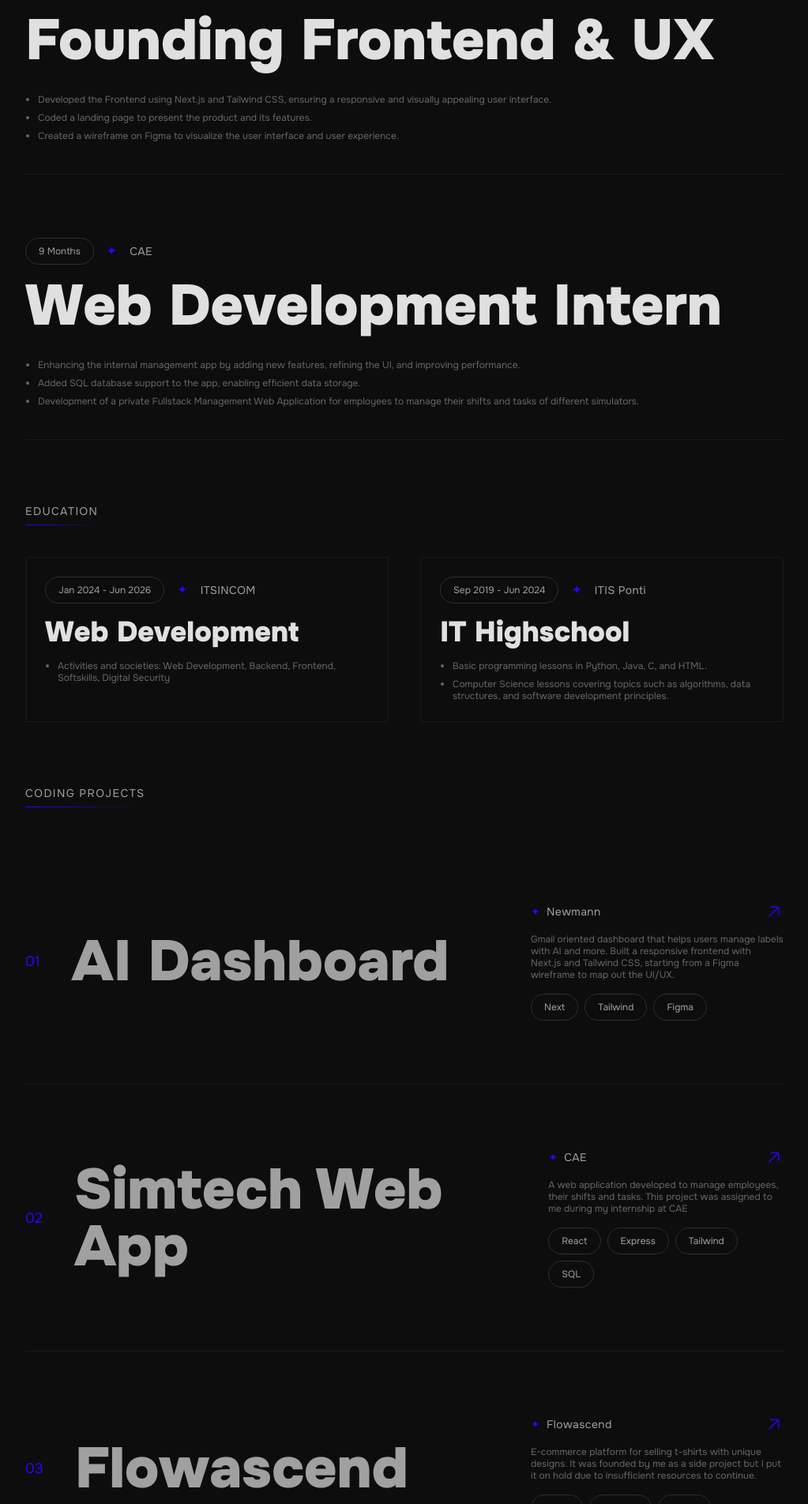
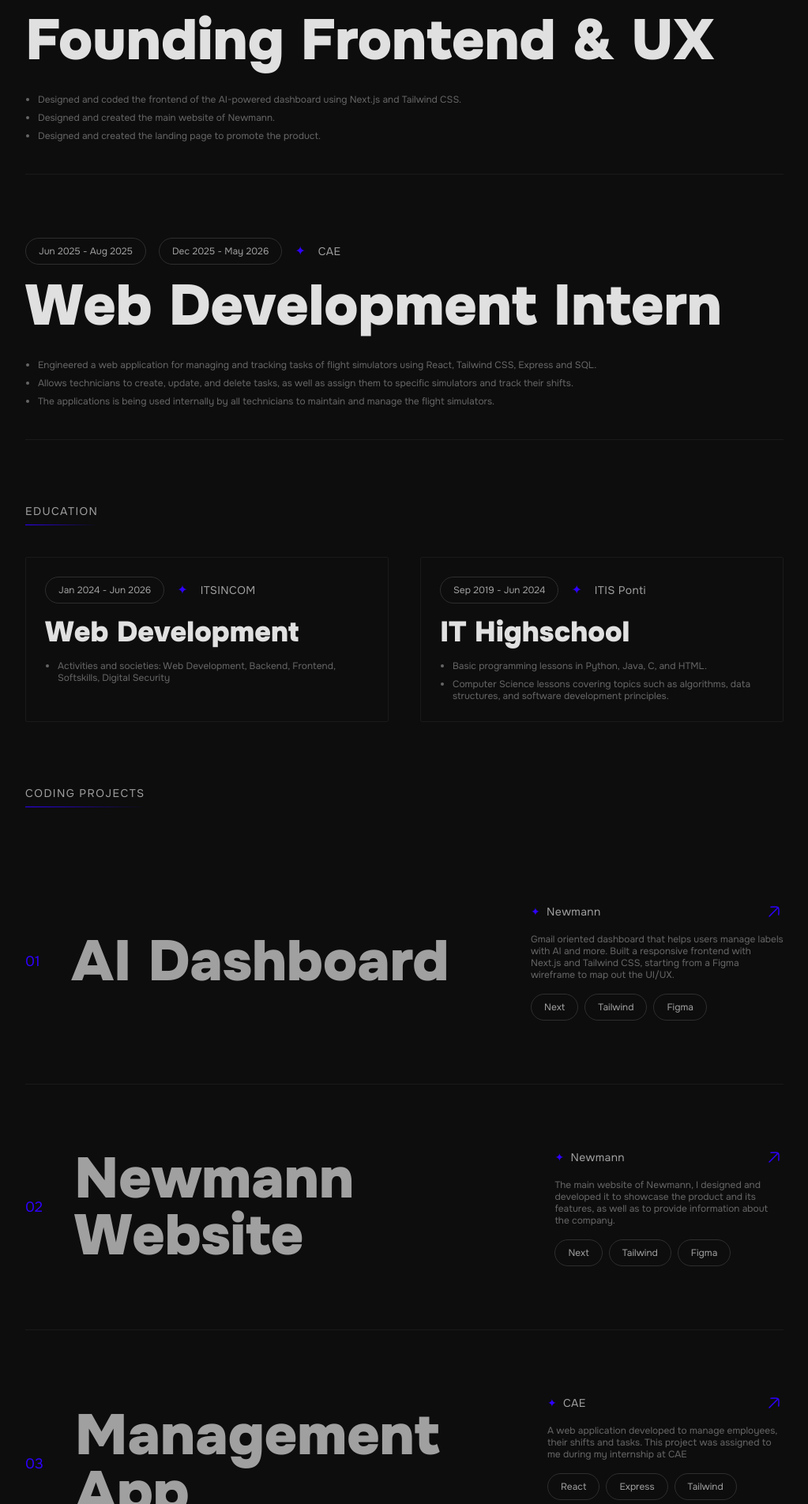
Before and after one commit to Vladdddy/Portfolio-Vladyslav, a Next.js app: page / in a window 1280 px wide. Shown: the part 896-2800 px from the top of the page at 79% size, without its empty margins (128-1151 px from the left). Built offline with nearby package versions, Linux system fonts and the light colour scheme; a web font is replaced by a local one.

Commit message:
fix(ui): fixed minor bugs and added final features to the portfolio

```diff
--- a/src/app/page.tsx
+++ b/src/app/page.tsx
@@ -3,6 +3,7 @@ import Career from "@/components/layout/Career";
 import Projects from "@/components/layout/Projects";
 import DesignProjects from "@/components/layout/DesignProjects";
 import Navbar from "@/components/layout/Navbar";
+import Footer from "@/components/layout/Footer";
 
 export default function Home() {
     return (
@@ -18,6 +19,7 @@ export default function Home() {
             <div id="design-projects">
                 <DesignProjects />
             </div>
+            <Footer />
         </main>
     );
 }
--- a/src/components/layout/DesignProjects.tsx
+++ b/src/components/layout/DesignProjects.tsx
@@ -104,7 +104,7 @@ export default function DesignProjects() {
                                 </h1>
                             </div>
 
-                            <div className="flex flex-col items-end gap-4 max-w-xs">
+                            <div className="flex flex-col items-start md:items-end gap-4 w-full md:max-w-xs">
                                 <p className="text-(--placeholder-text) group-hover:text-(--text-white) transition-colors duration-200 text-xs leading-tight">
                                     {project.description}
                                 </p>
--- /dev/null
+++ b/src/components/layout/Footer.tsx
@@ -0,0 +1,14 @@
+import React from "react";
+
+export default function Footer() {
+    return (
+        <footer className="py-10 mt-20">
+            <div className="container mx-auto px-4">
+                <p className="text-center text-(--placeholder-text) text-xs">
+                    &copy; {new Date().getFullYear()} Vladyslav Bukator. All
+                    rights reserved.
+                </p>
+            </div>
+        </footer>
+    );
+}
--- a/src/components/layout/Hero.tsx
+++ b/src/components/layout/Hero.tsx
@@ -52,14 +52,14 @@ export default function Hero() {
                     <p className="text-(--subtext) text-xs md:text-[14px] mt-4 max-w-xl leading-snug">
                         Founding Frontend & UX Engineer at{" "}
                         <Link
-                            href="https://www.linkedin.com/company/newmann/"
+                            href="https://newmann.ai/"
                             target="_blank"
                             className="font-normal text-(--text) cursor-pointer"
                         >
                             Newmann
                         </Link>
                         . I design clean interfaces in Figma and engineer them
-                        into production-ready products with React, Next and
+                        into production-ready products with React/Next and
                         Tailwind.
                     </p>
 
--- a/src/components/layout/Projects.tsx
+++ b/src/components/layout/Projects.tsx
@@ -6,6 +6,7 @@ import ArrowUpIcon from "@/assets/icons/arrowUp";
 import newmannImg from "@/assets/projects-images/newmann-prj.png";
 import caeImg from "@/assets/projects-images/cae-prj.png";
 import flowascendImg from "@/assets/projects-images/flowascend-prj.png";
+import newmannWebsiteImg from "@/assets/projects-images/newmann-website.png";
 
 const projects = [
     {
@@ -18,9 +19,20 @@ const projects = [
         href: "https://newmann.ai/",
         image: newmannImg,
     },
+
     {
         number: "02",
-        title: "Simtech Web App",
+        title: "Newmann Website",
+        company: "Newmann",
+        description:
+            "The main website of Newmann, I designed and developed it to showcase the product and its features, as well as to provide information about the company.",
+        tags: ["Next", "Tailwind", "Figma"],
+        href: "https://newmann.ai/",
+        image: newmannWebsiteImg,
+    },
+    {
+        number: "03",
+        title: "Management App",
         company: "CAE",
         description:
             "A web application developed to manage employees, their shifts and tasks. This project was assigned to me during my internship at CAE",
@@ -29,8 +41,8 @@ const projects = [
         image: caeImg,
     },
     {
-        number: "03",
-        title: "Flowascend",
+        number: "04",
+        title: "Landing Page",
         company: "Flowascend",
         description:
             "E-commerce platform for selling t-shirts with unique designs. It was founded by me as a side project but I put it on hold due to insufficient resources to continue.",
--- a/src/components/layout/Work.tsx
+++ b/src/components/layout/Work.tsx
@@ -20,17 +20,15 @@ export default function Work() {
 
                     <ul className="list-disc mt-4 ml-4 flex flex-col gap-2">
                         <li className="text-xs text-(--placeholder-text) leading-tight">
-                            Developed the Frontend using Next.js and Tailwind
-                            CSS, ensuring a responsive and visually appealing
-                            user interface.
+                            Designed and coded the frontend of the AI-powered
+                            dashboard using Next.js and Tailwind CSS.
                         </li>
                         <li className="text-xs text-(--placeholder-text) leading-tight">
-                            Coded a landing page to present the product and its
-                            features.
+                            Designed and created the main website of Newmann.
                         </li>
                         <li className="text-xs text-(--placeholder-text) leading-tight">
-                            Created a wireframe on Figma to visualize the user
-                            interface and user experience.
+                            Designed and created the landing page to promote the
+                            product.
                         </li>
                     </ul>
                 </div>
@@ -38,39 +36,38 @@ export default function Work() {
 
             <div className="group flex flex-col md:flex-row items-start gap-4">
                 <div className="flex flex-col gap-4 border-b border-(--separator) pb-10 w-full">
-                    <div className="flex items-center gap-4">
+                    <div className="flex items-center flex-wrap gap-4">
                         <p className="w-fit text-(--subtext) text-xs border border-(--div-stroke) py-2 px-4 rounded-full flex items-center justify-start gap-2">
-                            9 Months
+                            Jun 2025 - Aug 2025
+                        </p>
+                        <p className="w-fit text-(--subtext) text-xs border border-(--div-stroke) py-2 px-4 rounded-full flex items-center justify-start gap-2">
+                            Dec 2025 - May 2026
                         </p>
                         <h1 className="text-(--primary) text-md">✦</h1>
                         <h1 className="text-(--subtext) text-xs md:text-sm tracking-wide">
                             CAE
                         </h1>
                     </div>
-                    {/* <h1 className="text-xl lg:text-7xl font-black text-(--subtext) hover:px-4 hover:text-(--text-white) cursor-pointer transition-all duration-200 flex items-center gap-4">
-                        Web Development Intern
-                        <span className="text-(--primary) ml-auto">
-                            <ArrowUpIcon className="w-4 h-4 md:w-10 md:h-10" />
-                        </span>
-                    </h1> */}
+
                     <h1 className="text-xl lg:text-7xl font-black text-(--text) ">
                         Web Development Intern
                     </h1>
 
                     <ul className="list-disc mt-4 ml-4 flex flex-col gap-2">
                         <li className="text-xs text-(--placeholder-text) leading-tight">
-                            Enhancing the internal management app by adding new
-                            features, refining the UI, and improving
-                            performance.
+                            Engineered a web application for managing and
+                            tracking tasks of flight simulators using React,
+                            Tailwind CSS, Express and SQL.
                         </li>
                         <li className="text-xs text-(--placeholder-text) leading-tight">
-                            Added SQL database support to the app, enabling
-                            efficient data storage.
+                            Allows technicians to create, update, and delete
+                            tasks, as well as assign them to specific simulators
+                            and track their shifts.
                         </li>
                         <li className="text-xs text-(--placeholder-text) leading-tight">
-                            Development of a private Fullstack Management Web
-                            Application for employees to manage their shifts and
-                            tasks of different simulators.
+                            The applications is being used internally by all
+                            technicians to maintain and manage the flight
+                            simulators.
                         </li>
                     </ul>
                 </div>
```
Also changed, not shown: src/components/layout/Navbar.tsx (+4 -4 lines), src/assets/projects-images/newmann-website.png (added).
